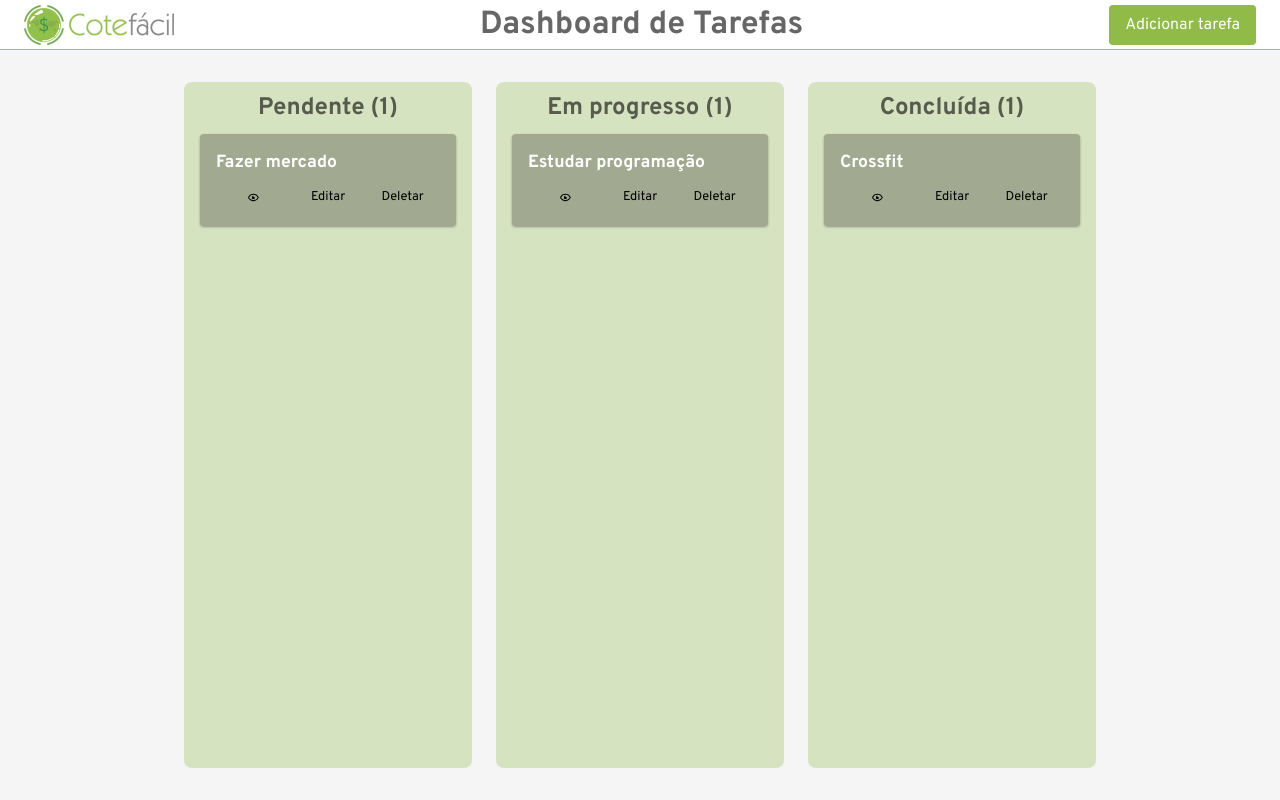
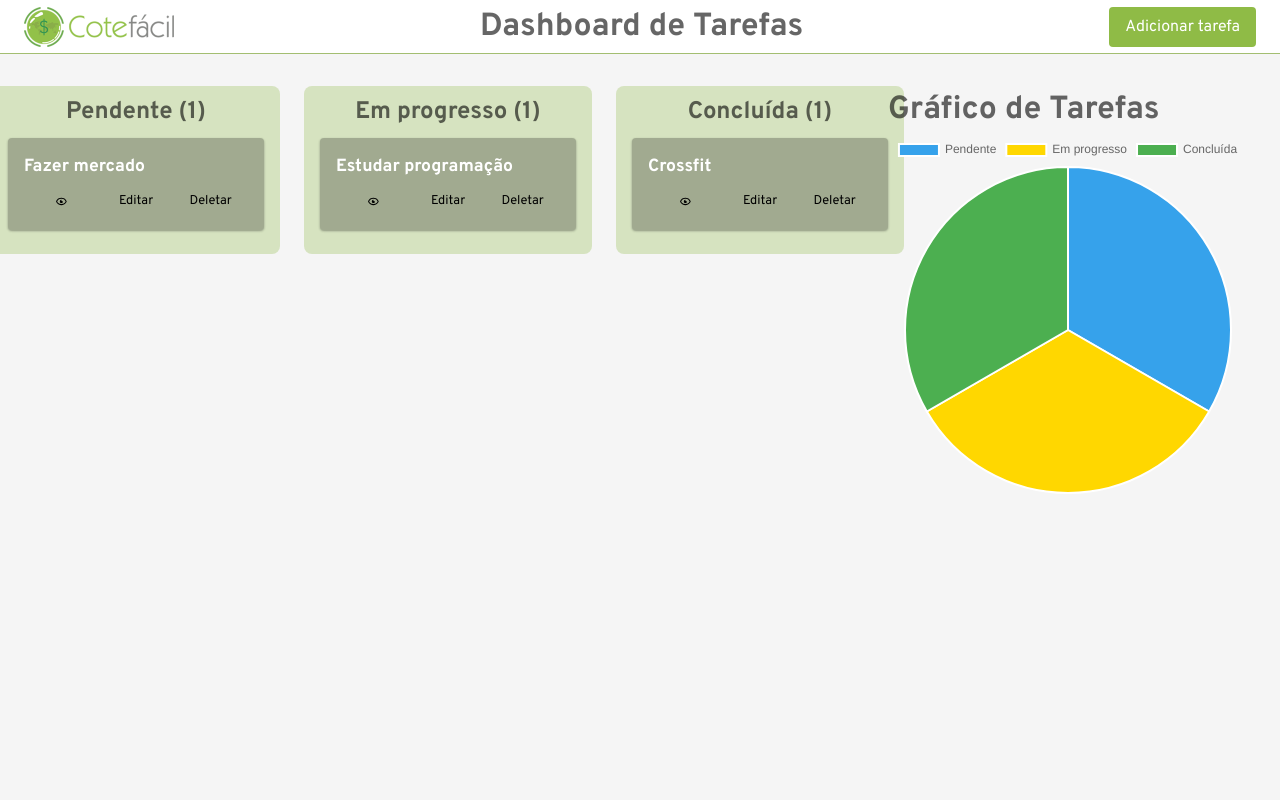
Before and after one commit to mcoldibelli/kanban, a React (Vite) app: page / in a window 1280 px wide. Built offline with nearby package versions, Linux system fonts and the light colour scheme.

Commit message:
feat: add chart to project

```diff
--- /dev/null
+++ b/src/components/Chart.tsx
@@ -0,0 +1,39 @@
+import { Pie } from "react-chartjs-2";
+import {
+    Chart as ChartJS,
+    ArcElement,
+    Tooltip,
+    Legend
+} from 'chart.js';
+import { useContext } from 'react';
+import TaskContext from '../context/TaskContext';
+
+ChartJS.register(ArcElement, Tooltip, Legend);
+
+const Chart = () => {
+    const { tasks } = useContext(TaskContext);
+
+    const taskCounts = {
+        pending: tasks.filter(task => task.status === 'pending').length,
+        in_progress: tasks.filter(task => task.status === 'in_progress').length,
+        completed: tasks.filter(task => task.status === 'completed').length
+    };
+
+    return (
+        <div>
+            <h1>Gráfico de Tarefas</h1>
+            <Pie
+                data={{
+                    labels: ['Pendente', 'Em progresso', 'Concluída'],
+                    datasets: [{
+                        label: 'Quantidade de tarefas',
+                        data: [taskCounts.pending, taskCounts.in_progress, taskCounts.completed],
+                        backgroundColor: ['#36A2EB', '#FFD700', '#4CAF50']
+                    }]
+                }}
+            />
+        </div>
+    )
+}
+
+export default Chart;
--- a/src/components/Kanban.tsx
+++ b/src/components/Kanban.tsx
@@ -6,20 +6,23 @@ import styled from "@emotion/styled";
 import theme from "../theme/theme";
 import { Task } from "../types/TaskType";
 import { v4 as uuidv4 } from 'uuid';
+import Chart from "./Chart";
 
 const KanbanContainer = styled.div`
     display: flex;
     flex-direction: column;
     align-items: center;
-    justify-content: center;
+    justify-content: flex-start;
     width: 100vw;
     min-width: 52rem;
     height: 100vh;
-
     background-color: ${theme.getColor('background')};
 `;
 
 const Nav = styled.nav`
+    position: sticky;
+    top: 0;
+    z-index: 1000;
     display: flex;
     flex-direction: row;
     align-items: center;
@@ -35,7 +38,7 @@ const Nav = styled.nav`
     h1 {
         font-size: 2rem;
         font-weight: 700;
-        }
+    }
 
     img {
         height: 2.5rem;
@@ -51,19 +54,40 @@ const Nav = styled.nav`
 
         :hover {
             background-color: ${theme.getColor('olive', 0.85)};
+        }
     }
 `;
 
 const Container = styled.div`
     display: flex;
     flex-direction: row;
-    align-items: center;
+    flex-wrap: wrap;
+    align-items: flex-start;
     justify-content: center;
     width: 100%;
     min-width: 52rem;
-    height: 100%;
+    height: calc(100% - 3.375rem);
     padding: 2rem;
     gap: 1.5rem;
+    overflow-y: auto;
+`;
+
+const ColumnsContainer = styled.div`
+    display: flex;
+    flex-direction: row;
+    align-items: flex-start;
+    justify-content: center;
+    gap: 1.5rem;
+    flex: 1;
+    min-width: 52rem;
+`;
+
+const ChartContainer = styled.div`
+    flex: 1;
+    min-width: 300px;
+    max-width: 500px;
+
+    color: ${theme.getColor('black', 0.6)};
 `;
 
 const Kanban = () => {
@@ -86,16 +110,21 @@ const Kanban = () => {
     return (
         <KanbanContainer>
             <Nav>
-                <img src="cotefacil.png"></img>
+                <img src="cotefacil.png" alt="Cotefacil logo" />
                 <h1>Dashboard de Tarefas</h1>
                 <button onClick={handleAddTask}>Adicionar tarefa</button>
             </Nav>
 
             <DragDropContext onDragEnd={onDragEnd}>
                 <Container>
-                    <Column id="pending" title={`Pendente (${getTaskCount('pending')})`} />
-                    <Column id="in_progress" title={`Em progresso (${getTaskCount('in_progress')})`} />
-                    <Column id="completed" title={`Concluída (${getTaskCount('completed')})`} />
+                    <ColumnsContainer>
+                        <Column id="pending" title={`Pendente (${getTaskCount('pending')})`} />
+                        <Column id="in_progress" title={`Em progresso (${getTaskCount('in_progress')})`} />
+                        <Column id="completed" title={`Concluída (${getTaskCount('completed')})`} />
+                    </ColumnsContainer>
+                    <ChartContainer>
+                        <Chart />
+                    </ChartContainer>
                 </Container>
             </DragDropContext>
         </KanbanContainer>
```
